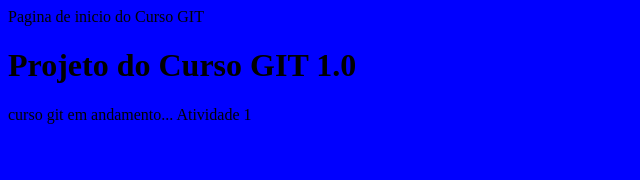
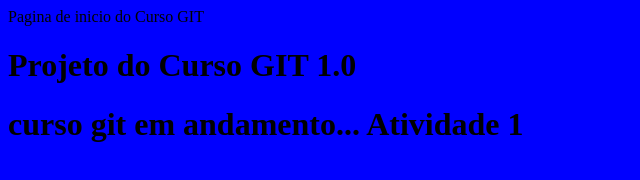
Before and after one commit to marlondomingos/curso-git, a plain HTML site: page index.html in a window 1280 px wide. Shown: the whole page, without its empty margins (0-640 px from the left). Drawn offline with Linux system fonts and the light colour scheme.

Commit message:
outro h1

```diff
--- a/index.html
+++ b/index.html
@@ -5,6 +5,6 @@
 	</head>
 	<body>
 		<h1>Projeto do Curso GIT 1.0</h1>
-		<p>curso git em andamento... Atividade 1
+		<h1>curso git em andamento... Atividade 1</h1>
 	</body>
 </html>
```
